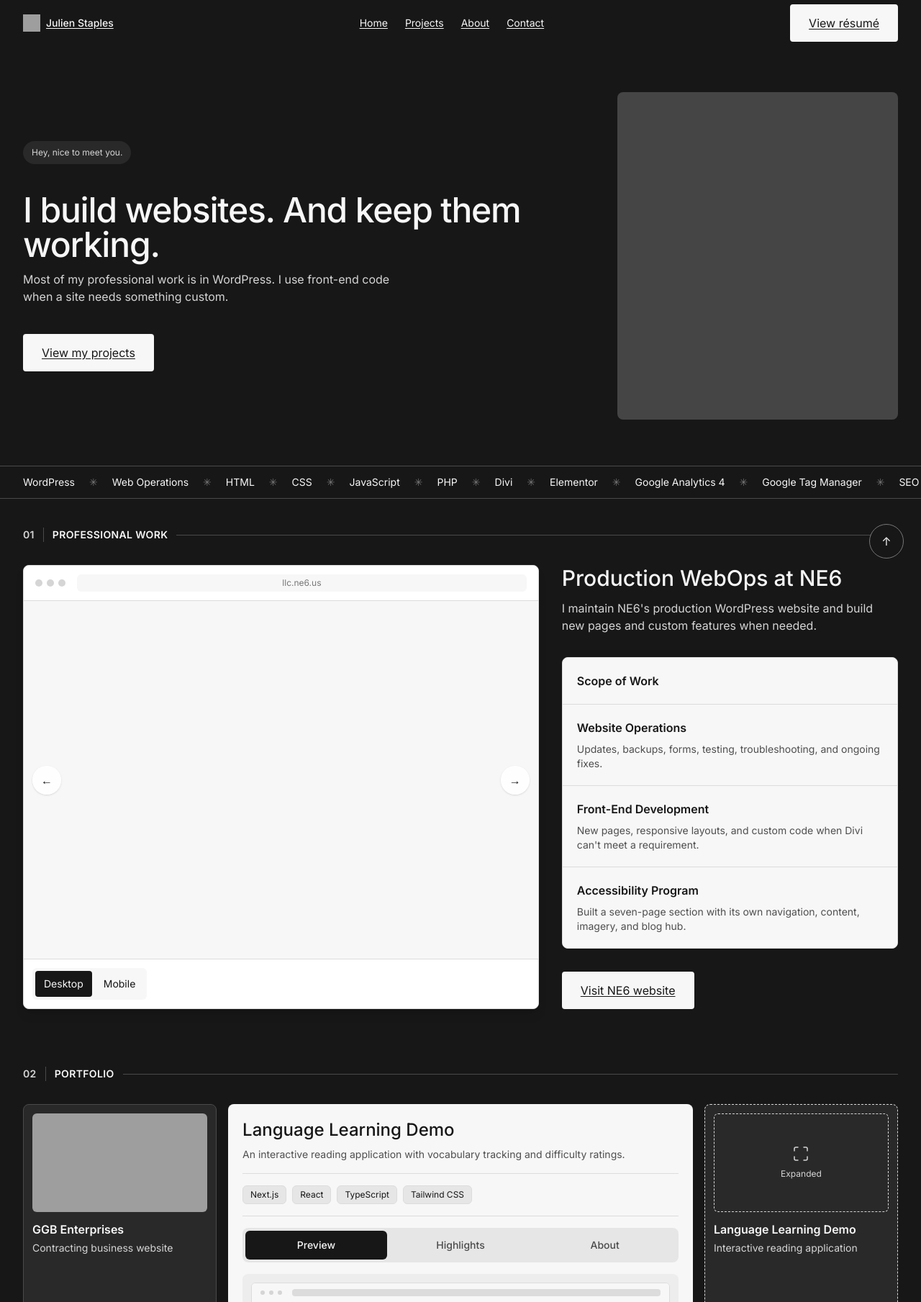
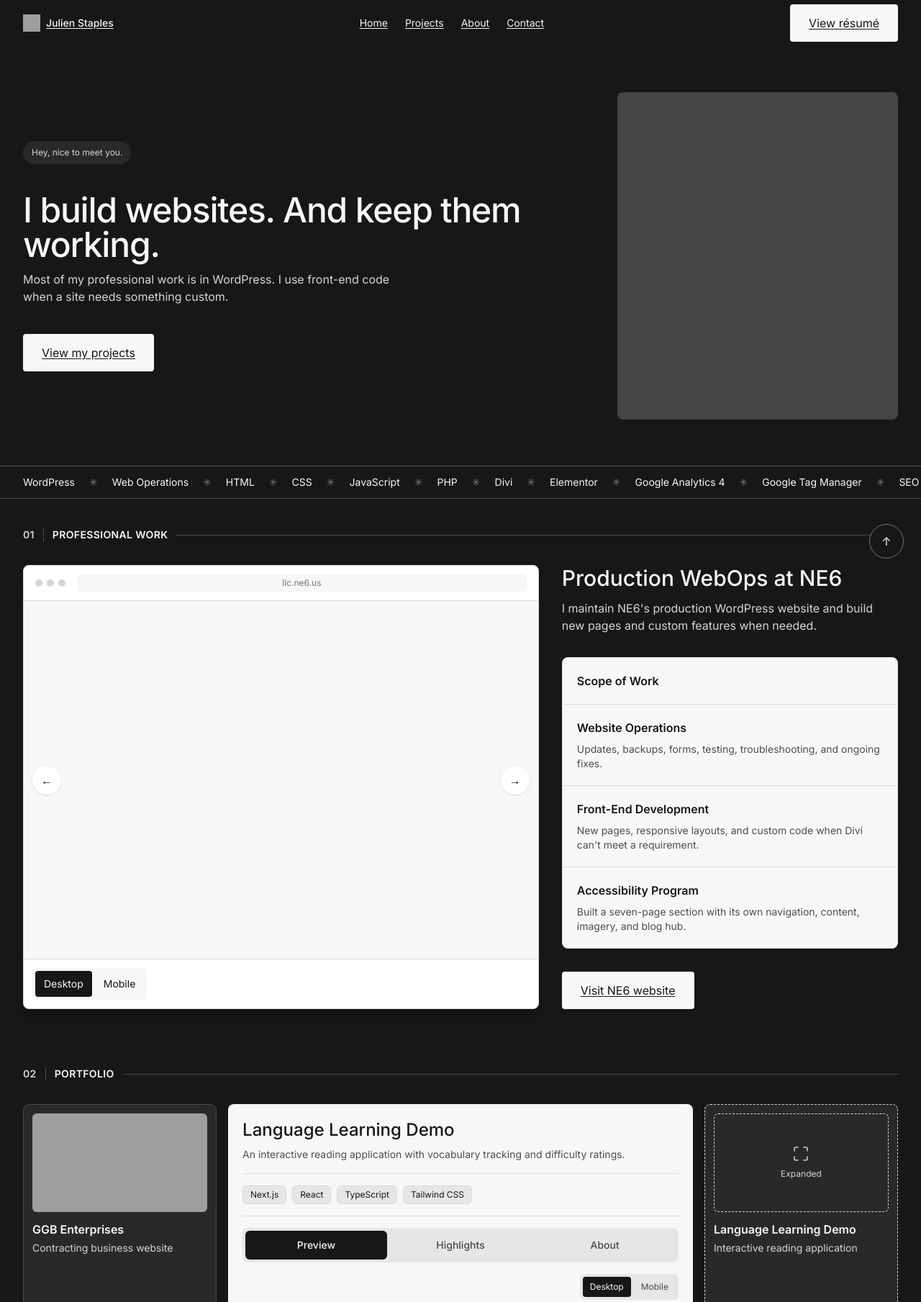
Before and after one commit to JulienStaples/js-web-wordpress-theme, a WordPress theme: template page-home.php in a window 1280 px wide. Shown: the top 1809 px of the page at 72% size. Run offline with PHP 8.4 and a stand-in for WordPress, Linux system fonts and the light colour scheme; the site name, menu and one post (Sample post) are stand-ins, and other content is empty; style sheets or scripts are compiled from the project's sources; grey boxes are pictures that could not be loaded.

Commit message:
add images

```diff
--- a/components/homepage/ne6.php
+++ b/components/homepage/ne6.php
@@ -3,26 +3,36 @@
 $ne6_gallery = [
     'desktop' => [
         [
-            'file'  => 'assets/imgs/ne6.png',
+            'file'  => 'assets/imgs/ne6-home-desktop.png',
             'label' => 'Homepage',
             'alt'   => 'Desktop screenshot of the NE6 homepage',
         ],
         [
-            'file'  => 'assets/imgs/ne6-accessibility.png',
-            'label' => 'Accessibility Program',
-            'alt'   => 'Desktop screenshot of the NE6 Accessibility Program',
+            'file'  => 'assets/imgs/ne6-blog-desktop.png',
+            'label' => 'NE6 Blog',
+            'alt'   => 'Desktop screenshot of the NE6 blog and article cards',
+        ],
+        [
+            'file'  => 'assets/imgs/ne6-decision-framework-desktop.png',
+            'label' => 'Decision Framework',
+            'alt'   => 'Desktop screenshot of the NE6 five-question decision framework',
         ],
     ],
     'mobile' => [
         [
-            'file'  => 'assets/imgs/ne6-mobile.png',
+            'file'  => 'assets/imgs/ne6-home-mobile.png',
             'label' => 'Homepage',
             'alt'   => 'Mobile screenshot of the NE6 homepage',
         ],
         [
-            'file'  => 'assets/imgs/ne6-accessibility-mobile.png',
-            'label' => 'Accessibility Program',
-            'alt'   => 'Mobile screenshot of the NE6 Accessibility Program',
+            'file'  => 'assets/imgs/ne6-blog-mobile.png',
+            'label' => 'NE6 Blog',
+            'alt'   => 'Mobile screenshot of the NE6 blog and article cards',
+        ],
+        [
+            'file'  => 'assets/imgs/ne6-decision-framework-mobile.png',
+            'label' => 'Decision Framework',
+            'alt'   => 'Mobile screenshot of the NE6 five-question decision framework',
         ],
     ],
 ];
--- a/components/homepage/projects.php
+++ b/components/homepage/projects.php
@@ -8,8 +8,8 @@ $projects = [
         'technologies' => [
             'WordPress',
         ],
-        'image_url' => get_theme_file_uri( 'assets/imgs/ggb.webp' ),
-        'mobile_image_url' => '',
+        'image_url' => get_theme_file_uri( 'assets/imgs/ggb-home-desktop.png' ),
+        'mobile_image_url' => get_theme_file_uri( 'assets/imgs/ggb-home-mobile.png' ),
         'url' => 'https://ggbenterprises.org/',
         'link_text' => 'Visit website',
         'highlights' => [
@@ -24,8 +24,8 @@ $projects = [
         'subtitle' => 'Mobile bartending website',
         'description' => 'I built a website presenting mobile bartending services, packages, and a path toward booking.',
         'technologies' => [],
-        'image_url' => get_theme_file_uri( 'assets/imgs/sipndrift.webp' ),
-        'mobile_image_url' => '',
+        'image_url' => get_theme_file_uri( 'assets/imgs/sipdrift-home-desktop.png' ),
+        'mobile_image_url' => get_theme_file_uri( 'assets/imgs/sipdrift-home-mobile.png' ),
         'url' => 'https://sipdrift.shop/',
         'link_text' => 'Visit website',
         'highlights' => [
@@ -45,8 +45,8 @@ $projects = [
             'TypeScript',
             'Tailwind CSS',
         ],
-        'image_url' => get_theme_file_uri( 'assets/imgs/lang-app.webp' ),
-        'mobile_image_url' => '',
+        'image_url' => get_theme_file_uri( 'assets/imgs/lang-demo-french-desktop.png' ),
+        'mobile_image_url' => get_theme_file_uri( 'assets/imgs/lang-demo-french-mobile.png' ),
         'url' => 'https://github.com/JulienStaples/lang-demo',
         'link_text' => 'View source on GitHub',
         'highlights' => [
--- a/components/project-spotlight.php
+++ b/components/project-spotlight.php
@@ -23,11 +23,10 @@ $tabs = [
 ?>
 
 <article id="portfolio-panel-<?php echo esc_attr( $id ); ?>" data-project-panel="<?php echo esc_attr( $id ); ?>"
-    aria-labelledby="portfolio-heading-<?php echo esc_attr( $id ); ?>" <?php if ( ! $active ) : ?>hidden
-    <?php endif; ?>
-    >
+    aria-labelledby="portfolio-heading-<?php echo esc_attr( $id ); ?>" class="h-full" <?php if ( ! $active ) : ?>hidden
+    <?php endif; ?>>
 
-    <div class="flex flex-col gap-4 p-4 sm:p-5">
+    <div class="flex h-full flex-col gap-4 p-4 sm:p-5">
 
         <div class="flex flex-col gap-2">
 
@@ -106,9 +105,7 @@ $tabs = [
                     <?php foreach ( $previews as $device => $image_url ) : ?>
 
                         <div data-preview-view="<?php echo esc_attr( $device ); ?>" <?php if ( 'mobile' === $device ) : ?>
-                                hidden
-                            <?php endif; ?>
-                            >
+                                hidden <?php endif; ?>>
 
                             <div class="mx-auto overflow-hidden rounded-md border border-border bg-white
                                 <?php echo 'mobile' === $device ? 'max-w-44' : 'w-full'; ?>">
@@ -172,10 +169,10 @@ $tabs = [
         </div>
 
         <div role="tabpanel" id="<?php echo esc_attr( $id . '-content-about' ); ?>"
-            aria-labelledby="<?php echo esc_attr( $id . '-tab-about' ); ?>" data-spotlight-content="about"
-            tabindex="0" hidden>
+            aria-labelledby="<?php echo esc_attr( $id . '-tab-about' ); ?>" data-spotlight-content="about" tabindex="0"
+            hidden>
 
-            <p class="py-1 text-sm leading-relaxed text-dark/80">
+            <p class="max-w-prose py-2 text-base leading-7 text-dark">
                 <?php echo esc_html( $project['about'] ); ?>
             </p>
 
@@ -183,7 +180,7 @@ $tabs = [
 
         <?php if ( ! empty( $project['url'] ) ) : ?>
 
-            <div class="border-t border-border pt-4">
+            <div class="mt-auto border-t border-border pt-4">
 
                 <a href="<?php echo esc_url( $project['url'] ); ?>"
                     class="inline-flex items-center gap-3 rounded-md bg-dark px-4 py-2.5 text-sm font-medium text-light hover:bg-dark-surface hover:text-light focus-visible:outline-2 focus-visible:outline-offset-2 focus-visible:outline-dark">
```
